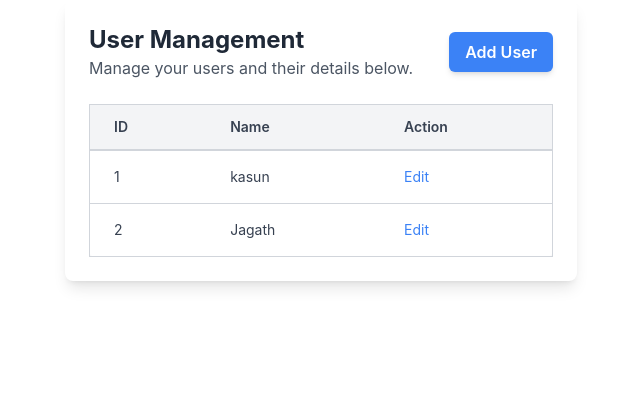
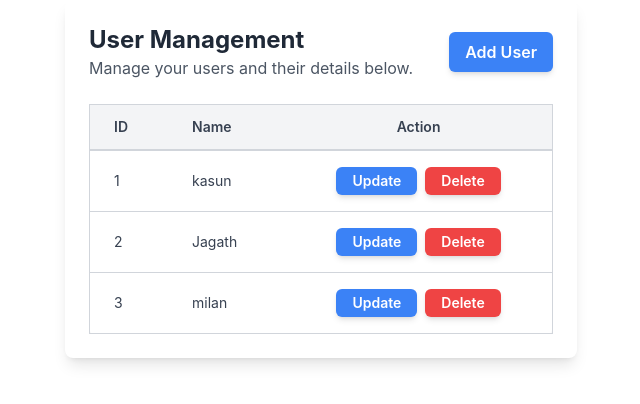
Before and after one commit to madhusankha90/user-management-system, a React (Create React App) app in the folder frontend/: page /user in a window 1280 px wide. Shown: the top 404 px of the page, without its empty margins (319-959 px from the left). Built offline with nearby package versions, Linux system fonts and the light colour scheme.

Commit message:
update UserForm

```diff
--- a/frontend/src/UserForm.js
+++ b/frontend/src/UserForm.js
@@ -1,4 +1,17 @@
+import React,{useState} from "react";
+
 const UserForm = (props) => {
+
+  const [id, setId] = useState();
+  const [name, setName] = useState();
+
+  const handleId = (event) => {
+      setId(event.target.value);
+  }
+  const handleName = (event) =>{
+    setName(event.target.value);
+  }
+
   return (
     <div className="flex justify-center items-center min-h-screen bg-gray-100">
       {/* Form Container */}
@@ -12,11 +25,15 @@ const UserForm = (props) => {
         {/* Form to Add User */}
         <form className="flex flex-col space-y-4">
           <input
+            value={id}
+            onChange={handleId}
             type="text"
             placeholder="Enter ID"
             className="p-3 border border-gray-300 rounded-md shadow-sm focus:outline-none focus:ring-2 focus:ring-blue-500"
           />
           <input
+          value={name}
+          onChange={handleName}
             type="text"
             placeholder="Enter Name"
             className="p-3 border border-gray-300 rounded-md shadow-sm focus:outline-none focus:ring-2 focus:ring-blue-500"
--- a/frontend/src/UserTable.js
+++ b/frontend/src/UserTable.js
@@ -1,9 +1,7 @@
 import React from "react";
 import { useNavigate } from "react-router-dom";
 
-const UserTable = ({rows}) => {
-
-
+const UserTable = ({ rows }) => {
   const navigate = useNavigate();
   return (
     <div className="container mx-auto p-6 max-w-lg bg-white rounded-lg shadow-lg">
@@ -14,7 +12,10 @@ const UserTable = ({rows}) => {
           <p className="text-gray-600">Manage your users and their details below.</p>
         </div>
         {/* Add User Button */}
-        <button className="bg-blue-500 hover:bg-blue-600 text-white font-semibold py-2 px-4 rounded-md shadow-md transition duration-200 ease-in-out transform hover:scale-105" onClick={()=>navigate('/userform')}>
+        <button
+          className="bg-blue-500 hover:bg-blue-600 text-white font-semibold py-2 px-4 rounded-md shadow-md transition duration-200 ease-in-out transform hover:scale-105"
+          onClick={() => navigate("/userform")}
+        >
           Add User
         </button>
       </div>
@@ -26,18 +27,26 @@ const UserTable = ({rows}) => {
             <tr>
               <th className="px-6 py-3 border-b-2 border-gray-300 text-left text-sm font-semibold text-gray-700">ID</th>
               <th className="px-6 py-3 border-b-2 border-gray-300 text-left text-sm font-semibold text-gray-700">Name</th>
-              <th className="px-6 py-3 border-b-2 border-gray-300 text-left text-sm font-semibold text-gray-700">Action</th>
+              {/* Centered Action Header */}
+              <th className="px-6 py-3 border-b-2 border-gray-300 text-center text-sm font-semibold text-gray-700">Action</th>
             </tr>
           </thead>
 
           <tbody>
-          {rows.map((row) => (
+            {rows.map((row) => (
               <tr key={row.id}>
                 <td className="px-6 py-4 border-b border-gray-300 text-sm text-gray-700">{row.id}</td>
                 <td className="px-6 py-4 border-b border-gray-300 text-sm text-gray-700">{row.name}</td>
-                <td className="px-6 py-4 border-b border-gray-300 text-sm text-gray-700">
-                  {/* Example action button */}
-                  <button className="text-blue-500 hover:text-blue-700">Edit</button>
+                {/* Centered Action Buttons */}
+                <td className="px-6 py-4 border-b border-gray-300 text-sm text-gray-700 text-center">
+                  <div className="flex justify-center space-x-2">
+                    <button className="bg-blue-500 text-white font-semibold py-1 px-4 rounded-md shadow-md hover:bg-blue-600 hover:shadow-lg transition duration-200 ease-in-out transform hover:scale-105">
+                      Update
+                    </button>
+                    <button className="bg-red-500 text-white font-semibold py-1 px-4 rounded-md shadow-md hover:bg-red-600 hover:shadow-lg transition duration-200 ease-in-out transform hover:scale-105">
+                      Delete
+                    </button>
+                  </div>
                 </td>
               </tr>
             ))}
--- a/frontend/src/userData.js
+++ b/frontend/src/userData.js
@@ -6,6 +6,10 @@ const users =  [
     {
         id: 2,
         name: "Jagath"
+    },
+    {
+        id: 3,
+        name:"milan"
     }
 ]
 
```
